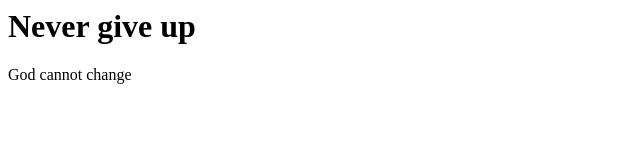
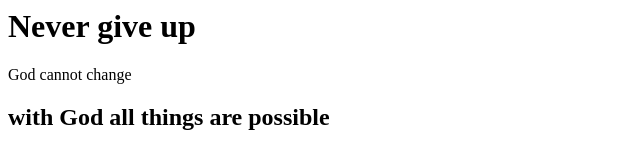
Before and after one commit to mathewtechhub/obison, a plain HTML site: page index.html in a window 1280 px wide. Shown: the whole page, without its empty margins (0-640 px from the left). Drawn offline with Linux system fonts and the light colour scheme.

Commit message:
Update index.html

```diff
--- a/index.html
+++ b/index.html
@@ -1,2 +1,3 @@
 <h1>Never give up</h1>
 <p>God cannot change </p>
+<h2>with God all things are possible</h2>
```
